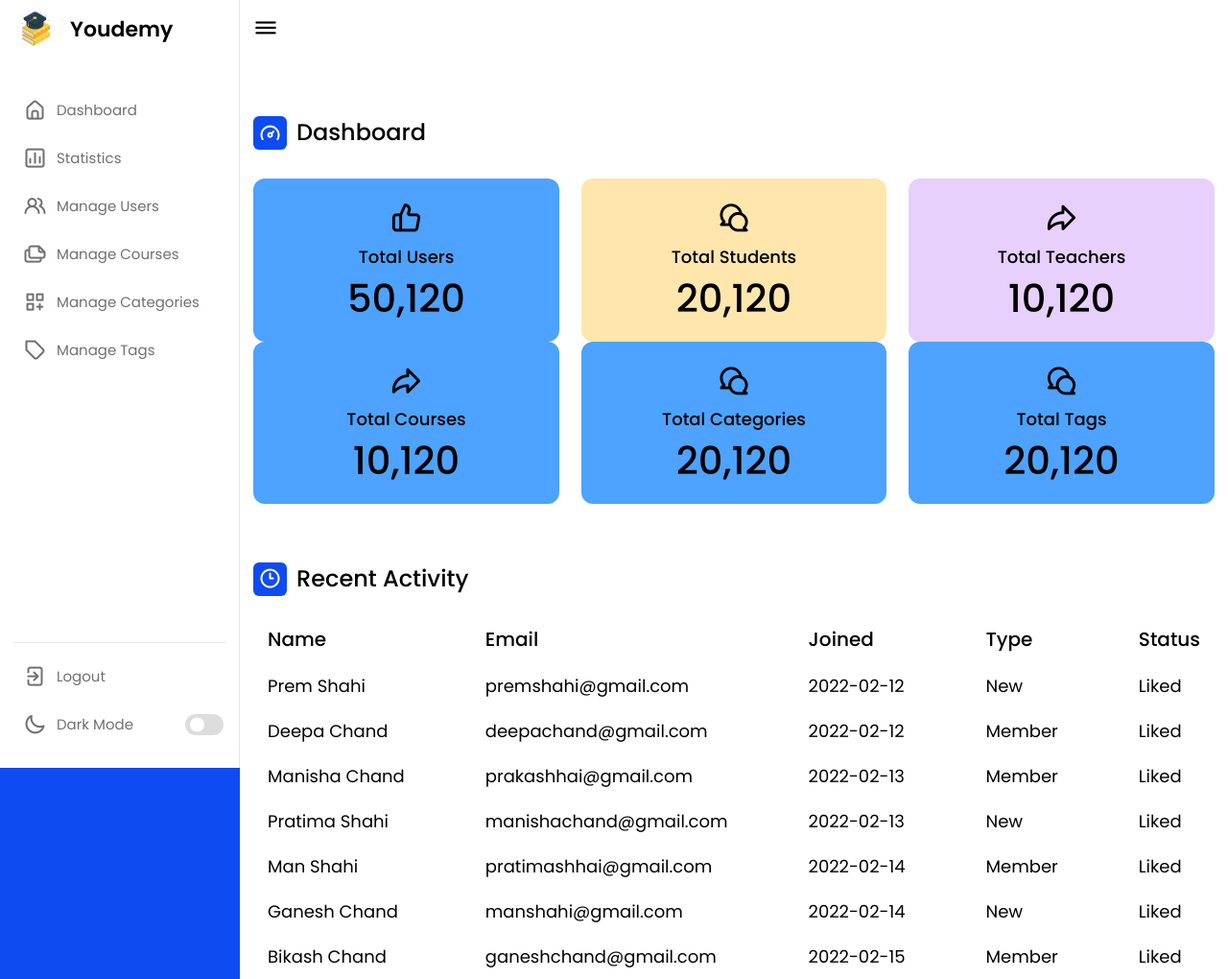
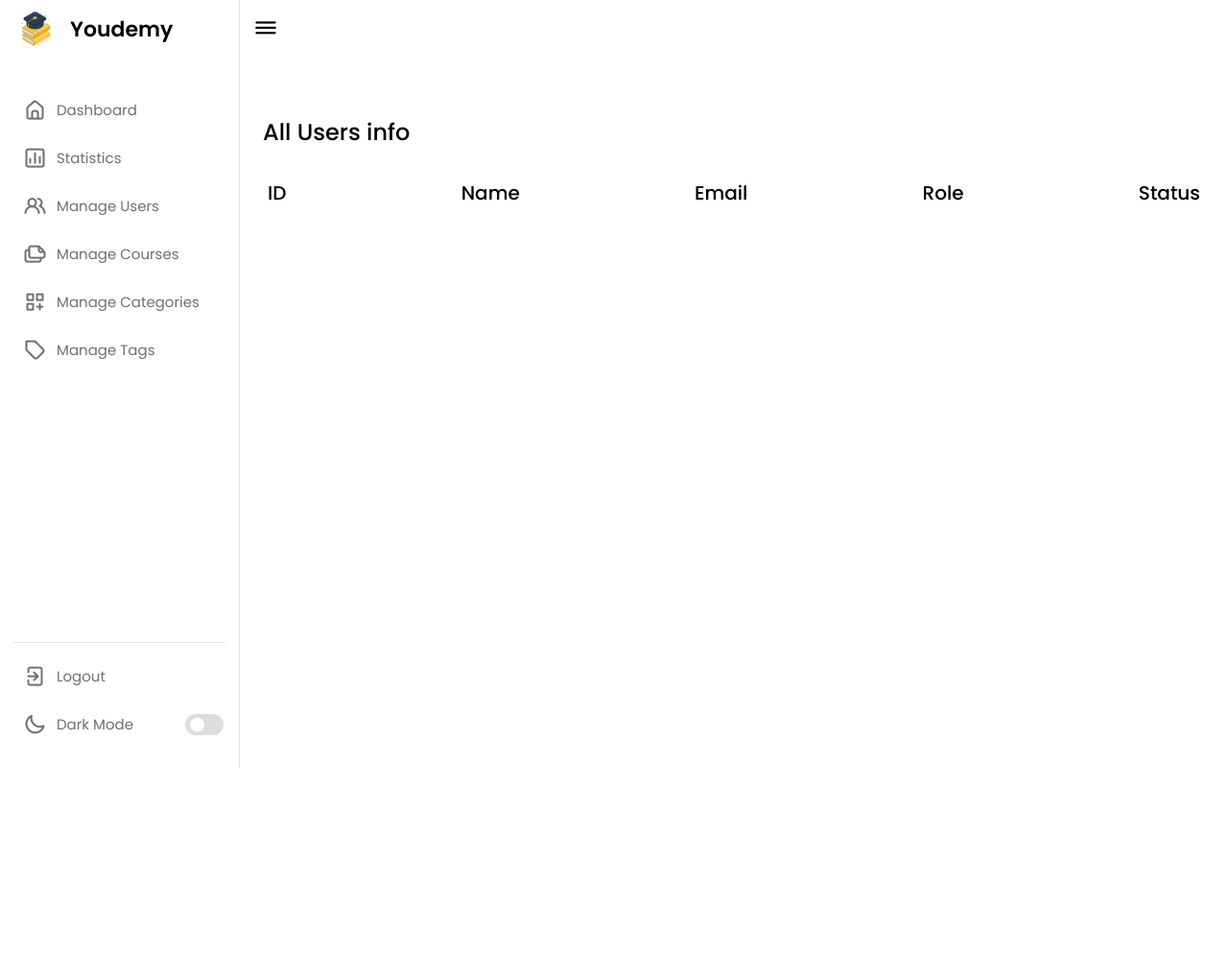
Before and after one commit to YassineElHassani/Youdemy, a PHP site: page /dashboard/index.php in a window 1280 px wide. Shown: the whole page at 96% size. After the commit the page ends 800 px from the top, so only its background shows below. Run offline with PHP 8.4, Linux system fonts and the light colour scheme; the visitor is signed in with stand-in values (Sample User, id 1); data that the repository does not hold is empty; some libraries are stand-ins or nearby versions.

Commit message:
Dispaly users info

```diff
--- a/dashboard/index.php
+++ b/dashboard/index.php
@@ -9,8 +9,7 @@ if (!isset($_SESSION["id"]) || $_SESSION["role"] !== "admin") {
 }
 
 $stats = new Admin();
-$totalUsers = $stats->totalUsers();
-$totalCourses = $stats->totalCourses();
+$user = $stats->getAllUsers();
 
 ?>
 
@@ -19,102 +18,67 @@ include_once './layout/header.php';
 ?>
 
 <div class="dash-content">
-    <div class="overview">
-        <div class="title">
-            <i class="uil uil-tachometer-fast-alt"></i>
-            <span class="text">Dashboard</span>
-        </div>
-
-        <div class="boxes">
-            <div class="box box1">
-                <i class="uil uil-thumbs-up"></i>
-                <span class="text">Total Users</span>
-                <span class="number">50,120</span>
-            </div>
-            <div class="box box2">
-                <i class="uil uil-comments"></i>
-                <span class="text">Total Students</span>
-                <span class="number">20,120</span>
-            </div>
-            <div class="box box3">
-                <i class="uil uil-share"></i>
-                <span class="text">Total Teachers</span>
-                <span class="number">10,120</span>
-            </div>
-            <div class="box box4">
-                <i class="uil uil-share"></i>
-                <span class="text">Total Courses</span>
-                <span class="number">10,120</span>
-            </div>
-            <div class="box box5">
-                <i class="uil uil-comments"></i>
-                <span class="text">Total Categories</span>
-                <span class="number">20,120</span>
-            </div>
-            <div class="box box6">
-                <i class="uil uil-comments"></i>
-                <span class="text">Total Tags</span>
-                <span class="number">20,120</span>
-            </div>
-        </div>
-    </div>
 
     <div class="activity">
         <div class="title">
-            <i class="uil uil-clock-three"></i>
-            <span class="text">Recent Activity</span>
+            <span class="text">All Users info</span>
         </div>
 
         <div class="activity-data">
-            <div class="data names">
+            <div class="data">
+                <span class="data-title">ID</span>
+                <?php
+                $i = 0;
+                while ($i < count($user)): ?>
+                        <span class="data-list"><?php echo htmlspecialchars($user[$i]["id"]) ?></span>
+                <?php
+                    $i++;
+                endwhile;
+                ?>
+            </div>
+            <div class="data">
                 <span class="data-title">Name</span>
-                <span class="data-list">Prem Shahi</span>
-                <span class="data-list">Deepa Chand</span>
-                <span class="data-list">Manisha Chand</span>
-                <span class="data-list">Pratima Shahi</span>
-                <span class="data-list">Man Shahi</span>
-                <span class="data-list">Ganesh Chand</span>
-                <span class="data-list">Bikash Chand</span>
+                <?php
+                $i = 0;
+                while ($i < count($user)): ?>
+                        <span class="data-list"><?php echo htmlspecialchars($user[$i]["name"]) ?></span>
+                <?php
+                    $i++;
+                endwhile;
+                ?>
             </div>
-            <div class="data email">
+            <div class="data">
                 <span class="data-title">Email</span>
-                <span class="data-list">premshahi@gmail.com</span>
-                <span class="data-list">deepachand@gmail.com</span>
-                <span class="data-list">prakashhai@gmail.com</span>
-                <span class="data-list">manishachand@gmail.com</span>
-                <span class="data-list">pratimashhai@gmail.com</span>
-                <span class="data-list">manshahi@gmail.com</span>
-                <span class="data-list">ganeshchand@gmail.com</span>
+                <?php
+                $i = 0;
+                while ($i < count($user)): ?>
+                        <span class="data-list"><?php echo htmlspecialchars($user[$i]["email"]) ?></span>
+                <?php
+                    $i++;
+                endwhile;
+                ?>
             </div>
-            <div class="data joined">
-                <span class="data-title">Joined</span>
-                <span class="data-list">2022-02-12</span>
-                <span class="data-list">2022-02-12</span>
-                <span class="data-list">2022-02-13</span>
-                <span class="data-list">2022-02-13</span>
-                <span class="data-list">2022-02-14</span>
-                <span class="data-list">2022-02-14</span>
-                <span class="data-list">2022-02-15</span>
+            <div class="data">
+                <span class="data-title">Role</span>
+                <?php
+                $i = 0;
+                while ($i < count($user)): ?>
+                        <span class="data-list"><?php echo htmlspecialchars($user[$i]["role"]) ?></span>
+                <?php
+                    $i++;
+                endwhile;
+                ?>
             </div>
-            <div class="data type">
-                <span class="data-title">Type</span>
-                <span class="data-list">New</span>
-                <span class="data-list">Member</span>
-                <span class="data-list">Member</span>
-                <span class="data-list">New</span>
-                <span class="data-list">Member</span>
-                <span class="data-list">New</span>
-                <span class="data-list">Member</span>
-            </div>
-            <div class="data status">
+            <div class="data">
                 <span class="data-title">Status</span>
-                <span class="data-list">Liked</span>
-                <span class="data-list">Liked</span>
-                <span class="data-list">Liked</span>
-                <span class="data-list">Liked</span>
-                <span class="data-list">Liked</span>
-                <span class="data-list">Liked</span>
-                <span class="data-list">Liked</span>
+                <?php
+                $i = 0;
+                while ($i < count($user)): ?>
+                        <span class="data-list"><?php echo htmlspecialchars($user[$i]["status"]) ?></span>
+                <?php
+                    $i++;
+                endwhile;
+                ?>
             </div>
         </div>
     </div>
```
